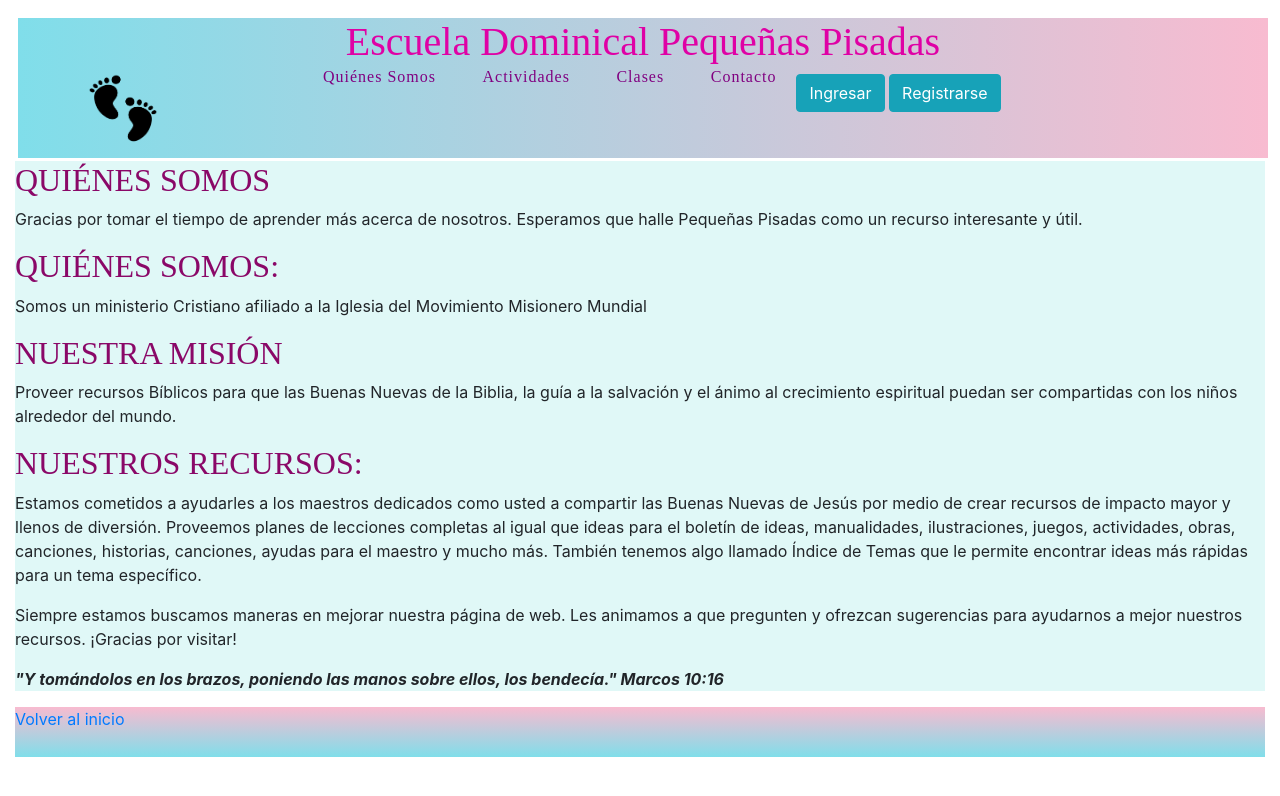
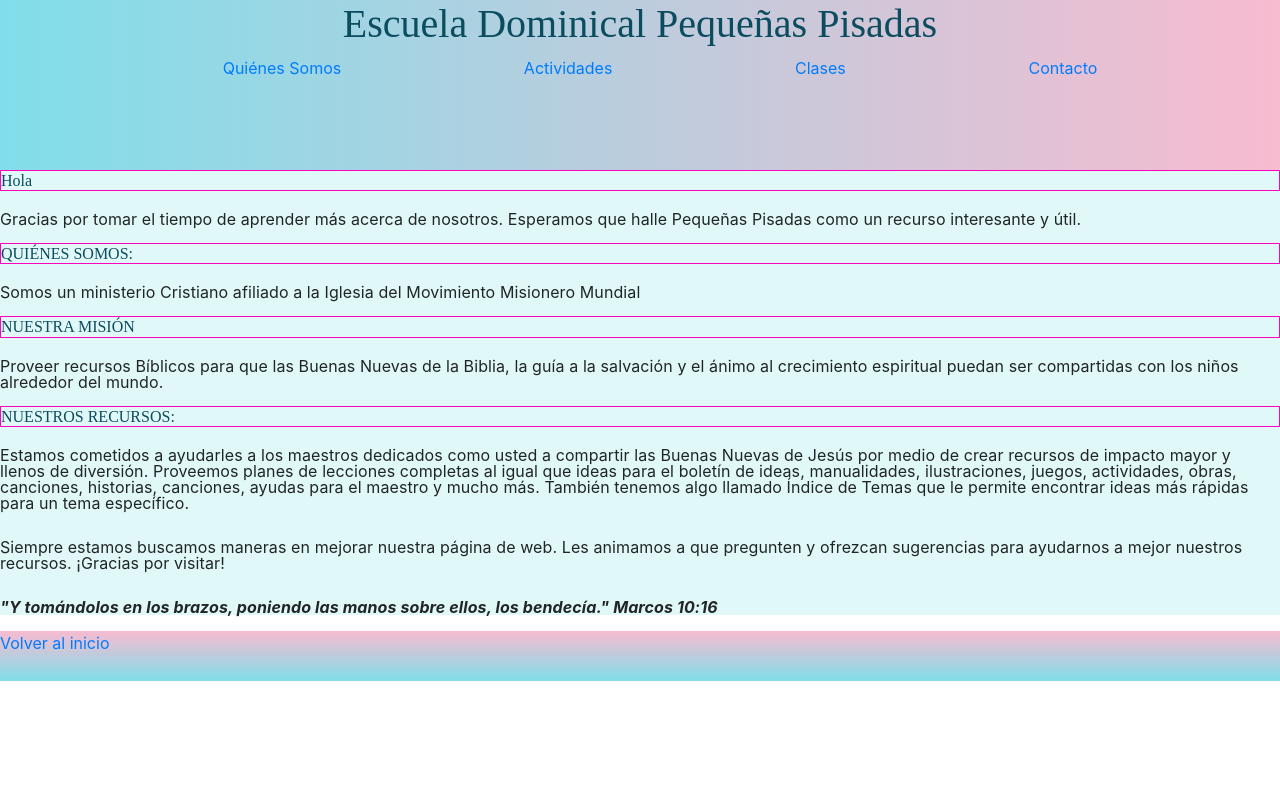
Before and after one commit to ZaidaMoraV/DesarrolloWebCoder, a plain HTML site: page pages/quienes.html in a window 1280 px wide. Drawn offline with nearby package versions, Linux system fonts and the light colour scheme.

Commit message:
actualización con archivos json

```diff
--- a/pages/quienes.html
+++ b/pages/quienes.html
@@ -2,103 +2,55 @@
 <html>
 <head>
 	<meta charset="UTF-8">
-	<title>Acerca de nosotros</title>
-	<!-- <link rel="stylesheet" type="text/css" href="css/prueba.css"> -->
-	<link rel="stylesheet" type="text/css" href="../style.css">
+	<title>Página de la Escuela Dominical de Niños</title>
+	<link rel="stylesheet" type="text/css" href="../css/prueba.css">
+
+
 	<meta name="viewport" content="width=device-width, initial-scale=1">
     <link rel="stylesheet" href="https://maxcdn.bootstrapcdn.com/bootstrap/4.5.2/css/bootstrap.min.css">
-
-
-	<!-- 	SEO -->
-
-	<meta name="description" content="En esta página podrás encontrar contenido para educar a los más pequeños en la Biblia">
-	<meta name="keywords"  content= "misión, valores, recursos, biblia, propósito">
-	<meta name= "author" content= "Zaida Mora">
-
-
+	<script src="https://ajax.googleapis.com/ajax/libs/jquery/3.5.1/jquery.min.js"></script>
+	<script src="https://cdnjs.cloudflare.com/ajax/libs/popper.js/1.16.0/umd/popper.min.js"></script>
+	<script src="https://maxcdn.bootstrapcdn.com/bootstrap/4.5.2/js/bootstrap.min.js"></script>
 </head>
 
 <body>
 
 	<header>
-		<div class="container-fluid">
-			<h1 class="header__información" >Escuela Dominical Pequeñas Pisadas</h1>
 
+		<h1>Escuela Dominical Pequeñas Pisadas</h1>
 
 		<!-- Menú -->
-			<div class="container">
-				<div class="row align-items-start">
-					<div class="col col-lg-2">
-						<img src="../images/pisadas.png" alt="Pisadas" style="width: 70px;height:70px;">
-					</div>
-					<div class="header__menu"col-md-auto>
-						<ul class= "menu">
-							<li><a href="quienes.html">Quiénes Somos</a>
-
-								<ul>
-									<li>Historia</li>
-									<li>Biografías</li>
-									<li>Administración</li>
+		<nav>
+			<ul class="flexMenu">
+				<li><a href="quienes.html">Quiénes Somos</a> </li>
+				<li><a href="actividades.html">Actividades</a></li>
+				<li><a href="clases.html">Clases</a></li>
+				<li><a href="contacto.html">Contacto</a></li>
 			</ul>
-							</li>
-							<li><a href="actividades.html">Actividades</a>
-
-								<ul>
-									<li>Dibuja y Pinta</li>
-									<li>Canta</li>
-									<li>Recorta y pega</li>
-								</ul>
-							</li>
-
-							<li><a href="clases.html">Clases</a>
-								<ul>
-									<li>Joyitas del Rey</li>
-									<li>Los Vencedores</li>
-									<li>Soldaditos del Rey</li>
-									<li>Angelitos del Rey</li>
-								</ul>
-							</li>
-
-							<li><a href="contacto.html">Contacto</a>
-								<ul>
-									<li>Telefono</li>
-									<li>Correo</li>
-								</ul>
-							</li>
-						</ul>
-
-					</div>
-					<div class="button">
-						<button type="button" class="btn btn-info">Ingresar</button>
-
-						<button type="button" class="btn btn-info">Registrarse</button>
-
-					</div>
 	</div>
 </div>
 </div>
 
 </header>
 
-
+<body>
 	<main>
 
 		<div>
-			<h2>QUIÉNES SOMOS</h2>
+			<h6 class="parrafo1">Hola</h6>
 			<p>Gracias por tomar el tiempo de aprender más acerca de nosotros. Esperamos que halle Pequeñas Pisadas como un recurso interesante y útil.
 			</p>
 
-			<h2>QUIÉNES SOMOS:</h2>
+			<h6 class="parrafo2">QUIÉNES SOMOS:</h6>
 			<p>Somos un ministerio Cristiano  afiliado a la Iglesia del Movimiento Misionero Mundial</p>
 
-			<h2>NUESTRA MISIÓN</h2>
+			<h6 class="parrafo3">NUESTRA MISIÓN</h6>
 			<p>Proveer recursos Bíblicos para que las Buenas Nuevas de la Biblia, la guía a la salvación y el ánimo al crecimiento espiritual puedan ser compartidas con los niños alrededor del mundo.</p>
 
-			<h2>NUESTROS RECURSOS:</h2>
+			<h6 class="parrafo4">NUESTROS RECURSOS:</h6>
 			<p>Estamos cometidos a ayudarles a los maestros dedicados como usted a compartir las Buenas Nuevas de Jesús por medio de crear recursos de impacto mayor y llenos de diversión. Proveemos planes de lecciones completas al igual que ideas para el boletín de ideas, manualidades, ilustraciones, juegos, actividades, obras, canciones, historias, canciones, ayudas para el maestro y mucho más. También tenemos algo llamado Índice de Temas que le permite encontrar ideas más rápidas para un tema específico.</p>
 
-
-			<p>Siempre estamos buscamos maneras en mejorar nuestra página de web. Les animamos a que pregunten y ofrezcan sugerencias para ayudarnos a mejor nuestros recursos. ¡Gracias por visitar!</p>
+			<p class="parrafo5">Siempre estamos buscamos maneras en mejorar nuestra página de web. Les animamos a que pregunten y ofrezcan sugerencias para ayudarnos a mejor nuestros recursos. ¡Gracias por visitar!</p>
 
 
 			<p><em><strong>"Y tomándolos en los brazos, poniendo las manos sobre ellos, los bendecía."  Marcos 10:16 </strong></em></p>
@@ -109,16 +61,12 @@
 
 	</main>
 
-	<script src="https://ajax.googleapis.com/ajax/libs/jquery/3.5.1/jquery.min.js"></script>
-	<script src="https://cdnjs.cloudflare.com/ajax/libs/popper.js/1.16.0/umd/popper.min.js"></script>
-	<script src="https://maxcdn.bootstrapcdn.com/bootstrap/4.5.2/js/bootstrap.min.js"></script>
+
+
 </body>
 <footer>
 		<a href="../index.html"> Volver al inicio</a>
 
 
 	</footer>
-
-
-
 </html>
--- /dev/null
+++ b/scss/_footer.scss
@@ -0,0 +1,5 @@
+footer{
+	background-image: linear-gradient(to bottom, #F8BBD0, #80DEEA);
+	width: 100%;
+	height: 50px;
+}
--- /dev/null
+++ b/scss/_funciones.scss
@@ -0,0 +1,11 @@
+%fuentePrincipal{
+	font-family:Tw Cen MT;
+	font-size: 16px;
+	color:$color-principal-titulo;
+}
+
+@mixin cambiarBorder($ancho, $estilo, $color){
+	border-width:$ancho;
+	border-style: $estilo;
+	border-color: $color;
+}
--- /dev/null
+++ b/scss/_header.scss
@@ -0,0 +1,27 @@
+
+h1{
+	font-family: $fuente-titulos;
+	color: $color-principal-titulo;
+	justify-content: space-evenly;
+	text-align: center;
+}
+
+header{
+	background-image: linear-gradient(to left, #F8BBD0, #80DEEA);
+	width: 100%;
+	height: 170px;
+}
+
+header nav .flexMenu {
+	display: flex;
+	flex-direction: row;
+	align-items: center;
+	list-style:none;
+	justify-content: space-evenly;
+
+}
+
+.flexMenu li a {
+  text-decoration: none;
+
+}
--- /dev/null
+++ b/scss/_main.scss
@@ -0,0 +1,26 @@
+main{
+	background-color:  #E0F8F7;
+	width: 100%;
+
+}
+
+h6{
+	font-family:Tw Cen MT Condensed;
+	color: $color-principal;
+
+}
+
+.parrafo1, .parrafo2, .parrafo3, .parrafo4 {
+	@extend %fuentePrincipal;
+	@include cambiarBorder(0,1px, solid, #FF00BF);
+}
+
+
+p{
+	background: inherit;
+	padding-top: 12px;
+	letter-spacing: 0.1px;
+	line-height:1;
+
+
+}
--- /dev/null
+++ b/scss/_variables.scss
@@ -0,0 +1,4 @@
+$color-principal:#EFFBFB;
+$color-principal-titulo:#0B4C5F;
+$color-parrafo-principal:#A9E2F3;
+$fuente-titulos:Tw Cen MT;
--- /dev/null
+++ b/scss/prueba.scss
@@ -0,0 +1,5 @@
+@import "variables";
+@import "funciones";
+@import "header";
+@import "main";
+@import "footer";
```
Also changed, not shown: index.html (+1 -1 lines), json/package.json (added, +17 -0 lines), pages/actividades.html (+1 -1 lines), pages/clases.html (+1 -1 lines), pages/contacto.html (+1 -1 lines), css/prueba.css (added), css/style.css (renamed from style.css), 1 other file. Lines whose indentation alone changed are shown as unchanged.
